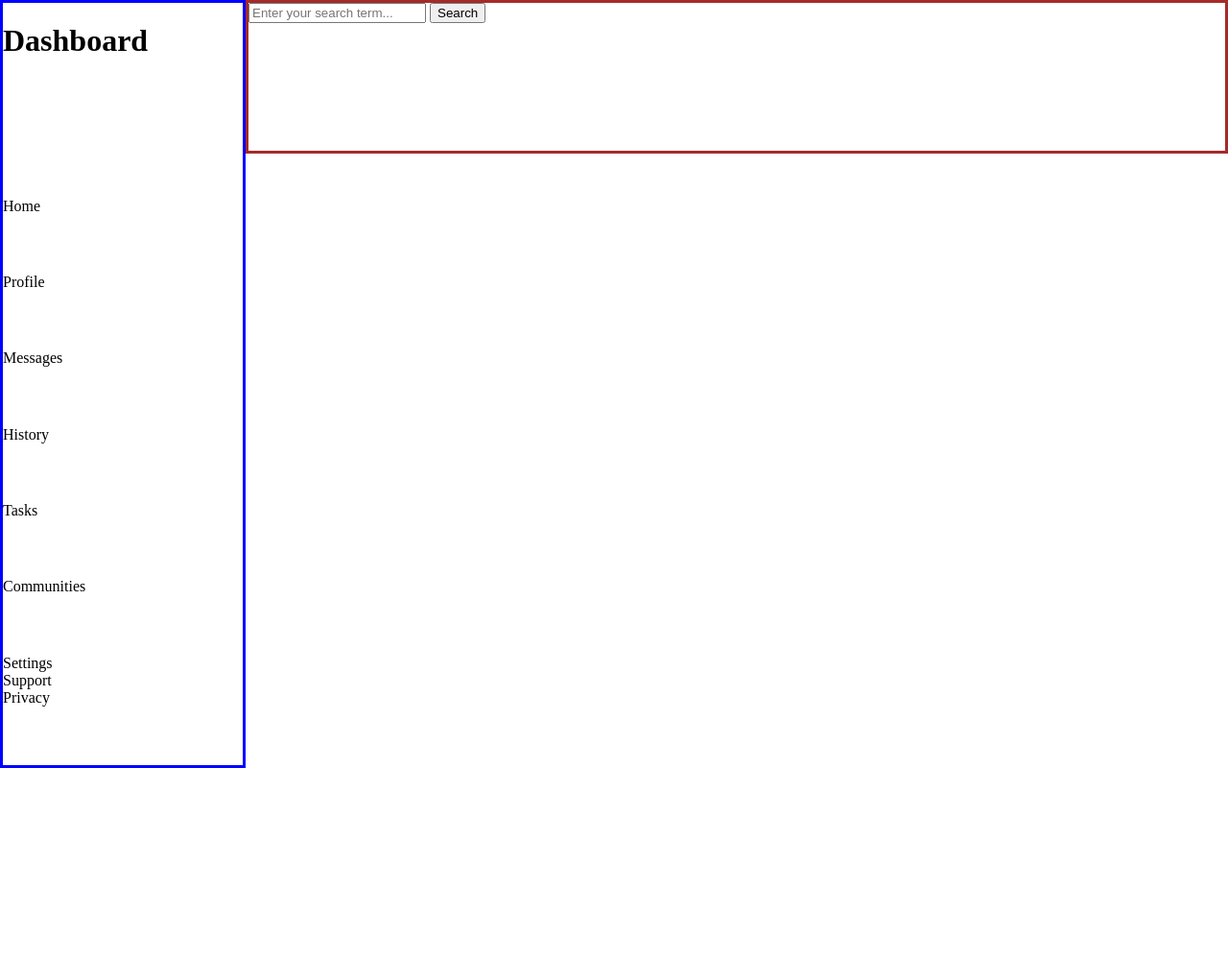
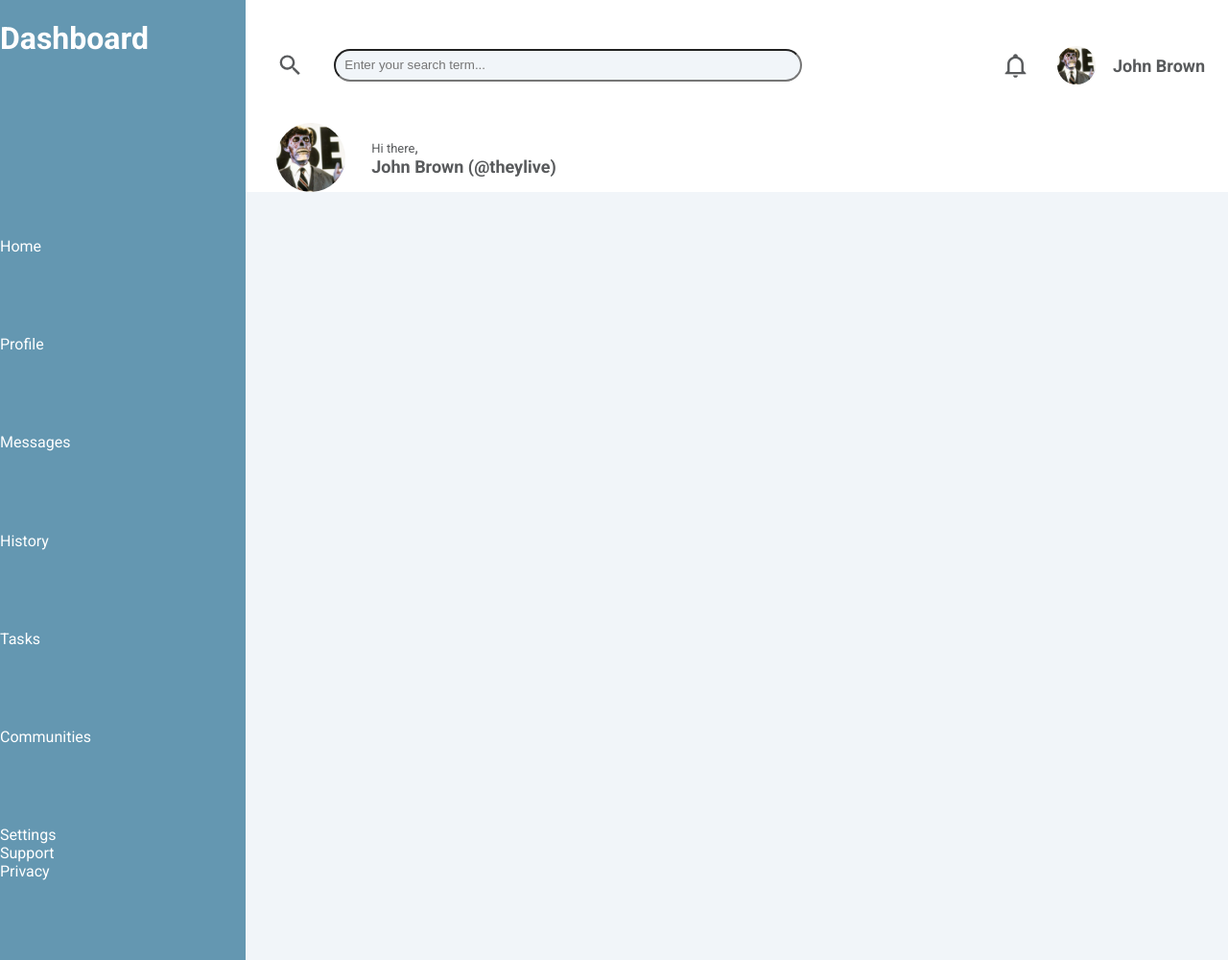
Before and after one commit to kiovit/admin-dashboard, a plain HTML site: page index.html in a window 1280 px wide. Shown: the whole page at 96% size. Before the commit the page ends 800 px from the top, so only its background shows below. Drawn offline with Linux system fonts and the light colour scheme.

Commit message:
Created header structure

```diff
--- a/index.html
+++ b/index.html
@@ -3,6 +3,7 @@
 <head>
     <meta charset="UTF-8">
     <meta name="viewport" content="width=device-width, initial-scale=1.0">
+    <link rel="stylesheet" href="https://fonts.googleapis.com/css?family=Roboto:400,400i,700,700i&display=swap">
     <link rel="stylesheet" href="./style/style.css">
     <title>Admin Dashboard</title>
 </head>
@@ -10,10 +11,25 @@
 <body>
     <div class="container">
         <div class="header">
-            <form>
-                <input type="text" id="searchInput" name="searchInput" placeholder="Enter your search term...">
-                <input type="submit" value="Search">
-            </form>
+            <div class="header-top">
+            <div class="header-search">
+                <img class="search-icon" src="resources/magnify.svg" alt="Magnifying lens">
+                <form>
+                <input type="text" id="searchInput" name="searchInput" placeholder="  Enter your search term...">
+                </form>
+            </div>
+            <div class="header-icons">
+                <img class="notifcation-bell" src="resources/bell-outline.svg" alt="Notifcation bell">
+                <img class="round-avatar" src="resources/obey.png" alt="User image">
+                <div class="user-name">John Brown</div>
+            </div>
+            </div>
+            <div class="header-bottom">
+            <div class="header-menu">
+                <img class="round-avatar-big" src="resources/obey.png" alt="User image">
+                <div class="greeting"><p><span style="font-size: small;">Hi there</span>,<br><span style="font-size: large; font-weight: bold;">John Brown (@theylive)</span></p></div>
+            </div>
+            </div>
         </div>
         <div class="side-bar">
             <h1>Dashboard</h1>
--- a/style/style.css
+++ b/style/style.css
@@ -4,6 +4,8 @@ html{
 body{
     margin: 0;
     padding: 0;
+    font-family: 'Roboto', sans-serif;
+    color: #585a5c;
 }
 
 .container{
@@ -15,14 +17,110 @@ body{
 }
 
 .header{
+    display: grid;
+    align-items: center;
+    grid-template-columns: 1fr 1fr;
+    grid-template-rows: 1fr 1fr;
     grid-column: 2 / 3;
-    border-style: solid;
-    border-color: brown;
+    box-shadow: 2px 2px 4px rgba(0, 0, 0, 0.1);
+    padding-top: 1.5rem;
+
 }
+
+.header-top{
+    display: grid;
+    grid-column: 1 / 3;
+    grid-row: 1 / 2;
+
+}
+
+.header-search{
+    grid-column: 1/2;
+    display: grid;
+    justify-content: center;
+    grid-template-columns: 1fr 10fr;
+    align-items: center;
+    margin-left: 2rem;
+
+}
+
+form{
+    width: 32rem;
+}
+
+#searchInput{
+    width: 30rem;
+    height: 1.8rem;
+    border-radius: 20px;
+    background-color: #f1f5f9;
+
+}
+
+.search-icon{
+    height: 1.8rem;
+}
+
+.header-icons{
+    grid-column: 2/3;
+    display: grid;
+    grid-template-columns: repeat(2, max(3rem)) 7rem;
+    align-items: center;
+    justify-content: flex-end;
+    gap: 10px;
+    margin-right: .5rem;
+}
+
+.notifcation-bell{
+    height: 1.8rem;
+}
+
+.round-avatar{
+    border-radius: 50%;
+    width: 2.5rem;
+    height: 2.5rem;
+    object-fit: cover;
+}
+
+.user-name{
+    font-weight: 900;
+    font-size: large;
+}
+
+.header-bottom{
+    display: grid;
+    grid-column: 1 / 3;
+    grid-row: 2 / 3;
+}
+
+.header-menu{
+    display: grid;
+    grid-template-columns: 1fr 10fr;
+    gap: 10px;
+    margin-top: 1rem;
+    margin-left: 2rem;
+    align-items: center;
+
+}
+
+.round-avatar-big{
+    border-radius: 50%;
+    width: 4.5rem;
+    height: 4.5rem;
+    object-fit: cover;
+}
+
+
 .side-bar{
     display:grid;
     grid-row: 1 / 3;
-    border-style: solid;
-    border-color: blue;
+    background-color: #6497b1;
+    color: white;
 
 }
+
+.main-content{
+    background-color: #f1f5f9;
+
+}
+
+/*might be a good accent color: #ffd166 */
```
Also changed, not shown: resources/bell-outline.svg (added), resources/magnify.svg (added), resources/obey.png (added).
